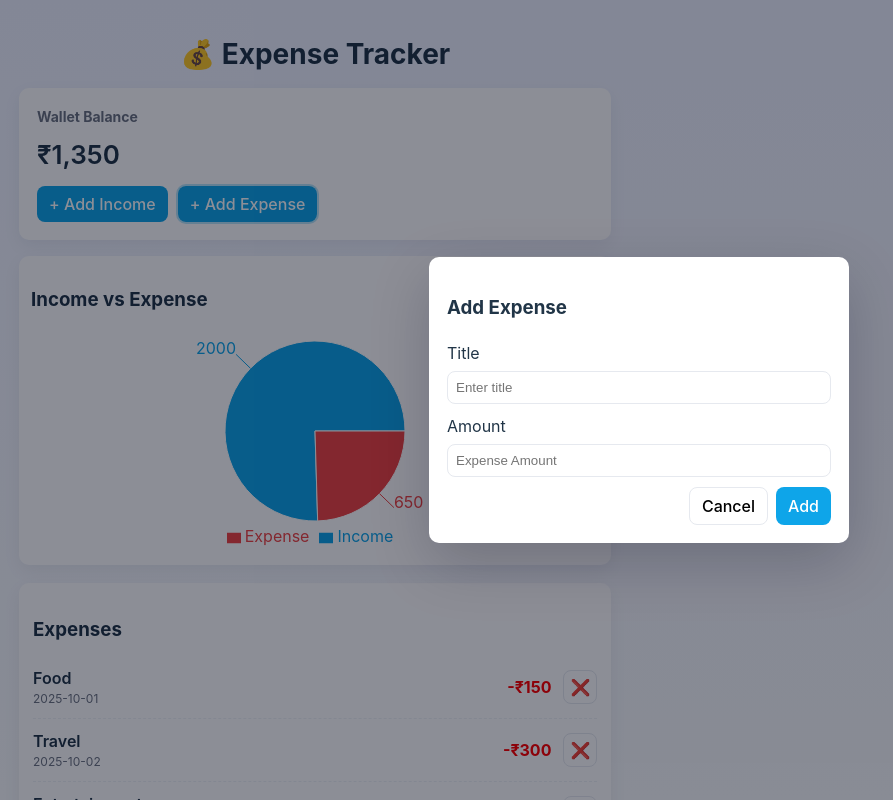
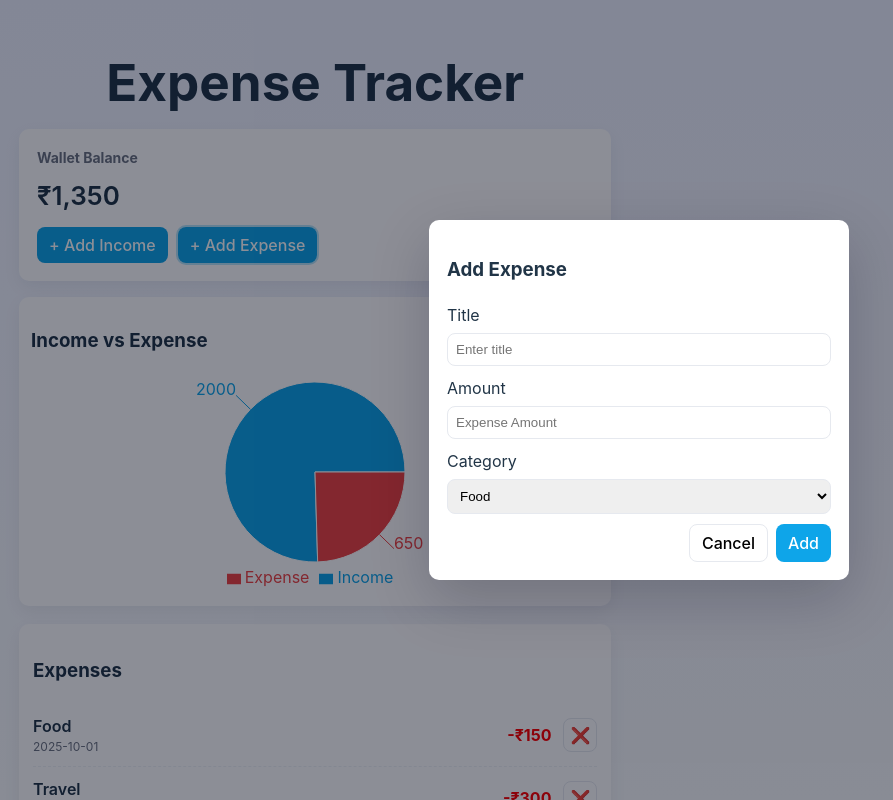
Before and after one commit to Gnanavardhan961/expense-tracker, a React (Vite) app: page / in a window 1280 px wide. Both pictures are taken after a click on the button "+ Add Expense". Shown: the top 800 px of the page, without its empty margins (1-894 px from the left). Built offline with nearby package versions, Linux system fonts and the light colour scheme.

Commit message:
Fix: Updated App.jsx and App.css to pass Cypress Expense Tracker tests

```diff
--- a/src/App.css
+++ b/src/App.css
@@ -33,7 +33,6 @@ body {
 h1 {
   text-align: center;
   margin-bottom: 18px;
-  font-size: 28px;
 }
 
 /* Top row */
@@ -88,7 +87,7 @@ h1 {
   outline: 2px solid rgba(14, 165, 233, 0.3);
 }
 
-/* Chart card */
+/* Charts card */
 .charts-card {
   flex: 2 1 540px;
   background: var(--card);
@@ -116,10 +115,6 @@ h1 {
   padding: 14px;
   border-radius: 10px;
   box-shadow: 0 6px 18px rgba(16, 24, 40, 0.06);
-}
-
-.transactions h3 {
-  margin-bottom: 12px;
 }
 
 .tx-list {
@@ -172,7 +167,7 @@ h1 {
   cursor: pointer;
 }
 
-/* Modal */
+/* Modal styles */
 .modal-overlay {
   position: fixed;
   inset: 0;
@@ -206,6 +201,7 @@ h1 {
   border: 1px solid #e6e9ef;
 }
 
+/* Modal actions */
 .modal-actions {
   display: flex;
   gap: 8px;
@@ -218,9 +214,11 @@ h1 {
   .top-row {
     flex-direction: column;
   }
+
   .charts-card {
     order: 2;
   }
+
   .wallet-card {
     order: 1;
   }
--- a/src/App.jsx
+++ b/src/App.jsx
@@ -25,7 +25,7 @@ function App() {
 
   const [balance, setBalance] = useState(0);
   const [isModalOpen, setIsModalOpen] = useState(false);
-  const [form, setForm] = useState({ title: "", amount: "", type: "expense" });
+  const [form, setForm] = useState({ title: "", amount: "", type: "expense", category: "food" });
 
   // Persist transactions & update balance
   useEffect(() => {
@@ -38,14 +38,14 @@ function App() {
   }, [transactions]);
 
   const openModal = (type) => {
-    setForm({ title: "", amount: "", type });
+    setForm({ title: "", amount: "", type, category: "food" });
     setIsModalOpen(true);
   };
   const closeModal = () => setIsModalOpen(false);
 
   const handleChange = (e) => {
     const { name, value } = e.target;
-    setForm({ ...form, amount: value, [name]: value });
+    setForm({ ...form, [name]: value });
   };
 
   const addTransaction = () => {
@@ -55,6 +55,7 @@ function App() {
       title: form.title,
       amount: parseFloat(form.amount),
       type: form.type,
+      category: form.category,
       date: new Date().toISOString().split("T")[0],
     };
     setTransactions([newTx, ...transactions]);
@@ -84,7 +85,7 @@ function App() {
 
   return (
     <div className="container">
-      <h1>💰 Expense Tracker</h1>
+      <h1>Expense Tracker</h1>
 
       {/* Top Row */}
       <div className="top-row">
@@ -184,11 +185,21 @@ function App() {
                 placeholder={form.type === "income" ? "Income Amount" : "Expense Amount"}
               />
             </div>
+            <div className="form-group">
+              <label>Category</label>
+              <select name="category" value={form.category} onChange={handleChange}>
+                <option value="food">Food</option>
+                <option value="travel">Travel</option>
+                <option value="entertainment">Entertainment</option>
+                <option value="salary">Salary</option>
+                <option value="other">Other</option>
+              </select>
+            </div>
             <div className="modal-actions">
               <button className="btn" onClick={closeModal}>
                 Cancel
               </button>
-              <button className="btn primary" onClick={addTransaction}>
+              <button type="submit" className="btn primary" onClick={addTransaction}>
                 Add
               </button>
             </div>
```
